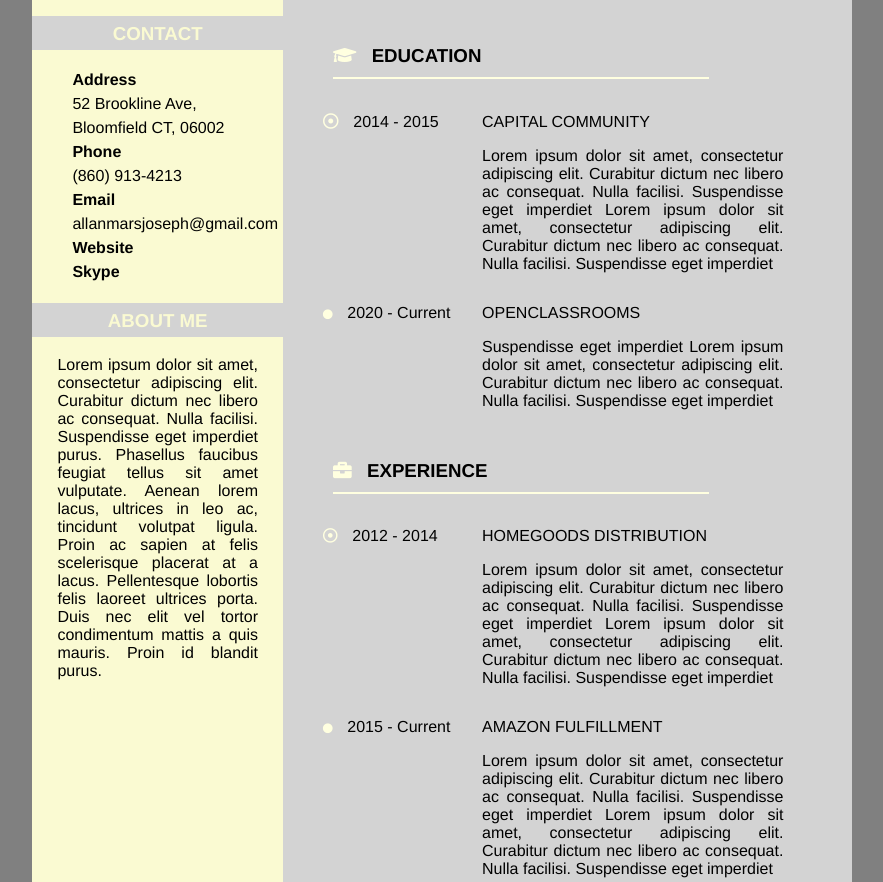
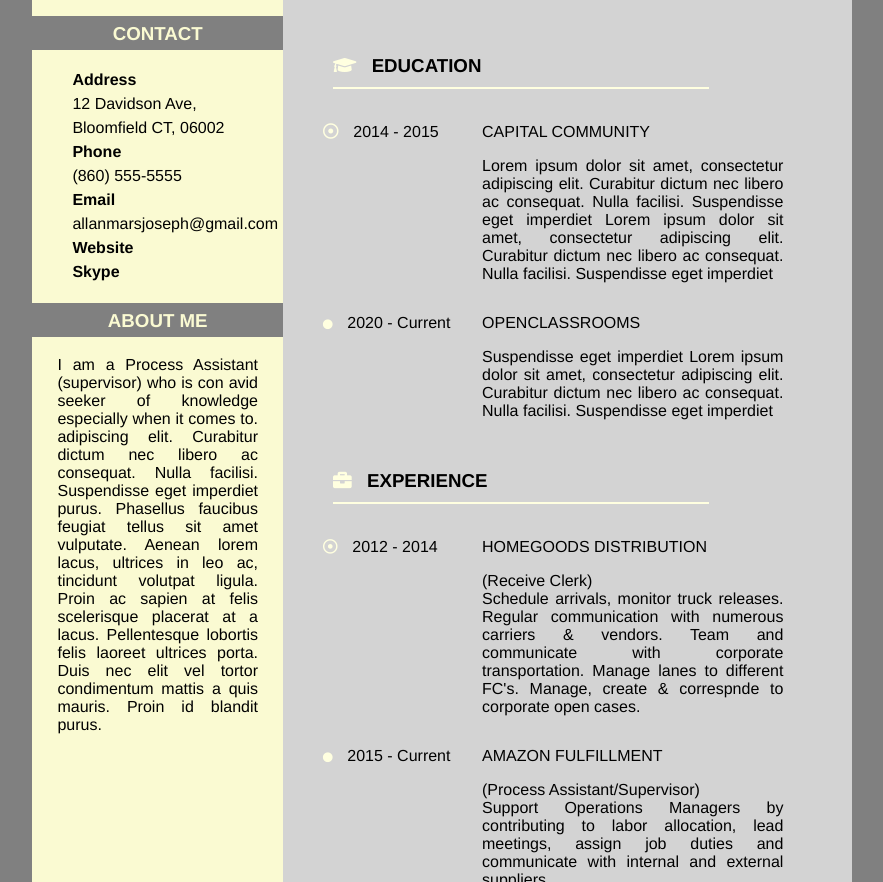
Before and after one commit to mars720/out-there, a plain HTML site: page P2_01_webpage.html in a window 1280 px wide. Shown: the part 178-1060 px from the top of the page, without its empty margins (198-1081 px from the left). Drawn offline with Linux system fonts and the light colour scheme; files whose address does not match are found by name.

Commit message:
Updated naming for classes & ID's

```diff
--- a/P2_01_webpage.html
+++ b/P2_01_webpage.html
@@ -25,14 +25,14 @@
             <img id="headshot" src="images/head.jpg" width="200" height="150" alt="headshot"/>
             <h3 class="contactHeaders"> Contact</h3>
             <ul id="contact-info">
-              <li> <strong>Address</strong> <br>52 Brookline Ave,<br> Bloomfield CT, 06002</li>
-              <li><strong><a href="http://www.google.com">Phone</a></Strong> <br>(860) 913-4213</li>
+              <li> <strong>Address</strong> <br>12 Davidson Ave,<br> Bloomfield CT, 06002</li>
+              <li><strong><a href="http://www.google.com">Phone</a></Strong> <br>(860) 555-5555</li>
               <li><strong>Email</strong><br><a href=" mailto: allanmarsjoseph@gmail.com">allanmarsjoseph@gmail.com</a> </li>
               <li><strong>Website</strong></li>
               <li><strong>Skype</strong></li>
             </ul>
             <h3 class="contactHeaders">About Me</h3>
-            <p id="about-p">Lorem ipsum dolor sit amet, consectetur adipiscing elit. Curabitur dictum nec libero ac consequat. Nulla facilisi. Suspendisse eget imperdiet purus. Phasellus faucibus feugiat tellus sit amet vulputate. Aenean lorem lacus, ultrices in leo ac, tincidunt volutpat ligula. Proin ac sapien at felis scelerisque placerat at a lacus. Pellentesque lobortis felis laoreet ultrices porta. Duis nec elit vel tortor condimentum mattis a quis mauris. Proin id blandit purus. </p>
+            <p id="about"> I am a Process Assistant (supervisor) who is con avid seeker of knowledge especially when it comes to. adipiscing elit. Curabitur dictum nec libero ac consequat. Nulla facilisi. Suspendisse eget imperdiet purus. Phasellus faucibus feugiat tellus sit amet vulputate. Aenean lorem lacus, ultrices in leo ac, tincidunt volutpat ligula. Proin ac sapien at felis scelerisque placerat at a lacus. Pellentesque lobortis felis laoreet ultrices porta. Duis nec elit vel tortor condimentum mattis a quis mauris. Proin id blandit purus. </p>
           </section>
           <section id="test">
             <h3 class="contactHeaders" id="hobbies">Hobbies</h3>
@@ -45,7 +45,7 @@
         </div>
       </div>
     </aside>
-    <aside class="right-container">
+    <main class="right-container">
       <div id="page-header">
         <h1><span id="allan">Allan</span> Joseph</h1>
         <p><span>Freelance</span> Web Developer</p>
@@ -71,13 +71,20 @@
         <secton id="hgoods">
           <div class="years"><i class="far fa-dot-circle fa-dotCircle"></i> 2012 - 2014</div>
           <p class="info-headers">HOMEGOODS DISTRIBUTION</p>
-        <p class="infoHeaders-content">Lorem ipsum dolor sit amet, consectetur adipiscing elit. Curabitur dictum nec libero ac consequat. Nulla facilisi. Suspendisse eget imperdiet Lorem ipsum dolor sit amet, consectetur adipiscing elit. Curabitur dictum nec libero ac consequat. Nulla facilisi. Suspendisse eget imperdiet</p>
-      </secton>
+          <p class="infoHeaders-content"> (Receive Clerk)
+            <br>Schedule arrivals, monitor truck releases. Regular communication with numerous carriers & vendors.
+             Team and communicate with corporate transportation. Manage lanes to different FC's. Manage, create &
+              correspnde to corporate open cases.</p>
+        </secton>
         <secton id="capital">
           <div class="years"><i class="fas fa-circle fa-customize"></i> 2015 - Current</div>
-            <p class="info-headers">AMAZON FULFILLMENT</p>
-        <p class="infoHeaders-content">Lorem ipsum dolor sit amet, consectetur adipiscing elit. Curabitur dictum nec libero ac consequat. Nulla facilisi. Suspendisse eget imperdiet Lorem ipsum dolor sit amet, consectetur adipiscing elit. Curabitur dictum nec libero ac consequat. Nulla facilisi. Suspendisse eget imperdiet</p>
-      </secton>
+          <p class="info-headers">AMAZON FULFILLMENT</p>
+          <p class="infoHeaders-content">(Process Assistant/Supervisor)
+            <br>Support Operations Managers by contributing to labor allocation, lead meetings, assign job duties and communicate with internal and external suppliers.
+           <br><br>Drive workflow and daily production goals while assisting and coaching associates with process problems.
+           <br><br> Train managers and associates. Ensure team is within compliance with standard newtwork operating procedures.
+           <br>Identify and address safety hazards, and coach associates in safety initiatives. </p>
+        </secton>
       </div>
       <div id="references">
         <h3 class="content-header"><i class="fas fa-pencil-alt" class="content-icons"></i> REFERENCES</h3>
@@ -90,6 +97,6 @@
           </aside>
         </div>
       </div>
-    <aside>
+    </main>
   </body>
 </html>
--- a/P2_CSS.css
+++ b/P2_CSS.css
@@ -52,14 +52,14 @@ a :hover {
 
 .contactHeaders {
   text-align: center;
-  background-color: lightgray;
+  background-color: gray;
   padding-top: 7px;
   padding-bottom: 5px;
   color: lightgoldenrodyellow;
   text-transform: uppercase;
 }
-/*CORRECT NAMING AND CLASS ALL TEXT PARAGRAPH WITH SIMILAR CS*/
-#about-p {
+
+#about {
   text-align: justify;
   padding-left: 10%;
   padding-right: 10%;
@@ -209,8 +209,6 @@ p span {
     font-style: italic;
     font-weight: 300;
   }
-  .infoHeaders-content {
-  }
 
   .fa-customize {
     display: none;
```
